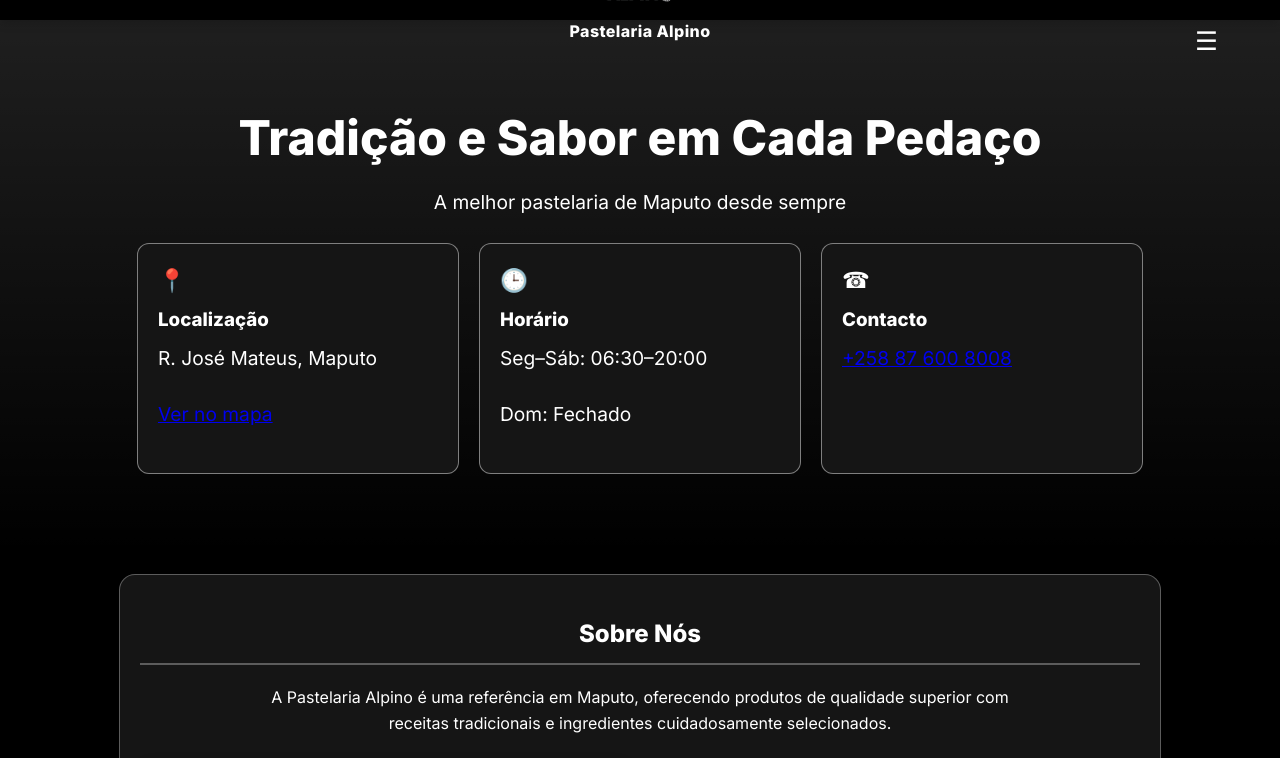
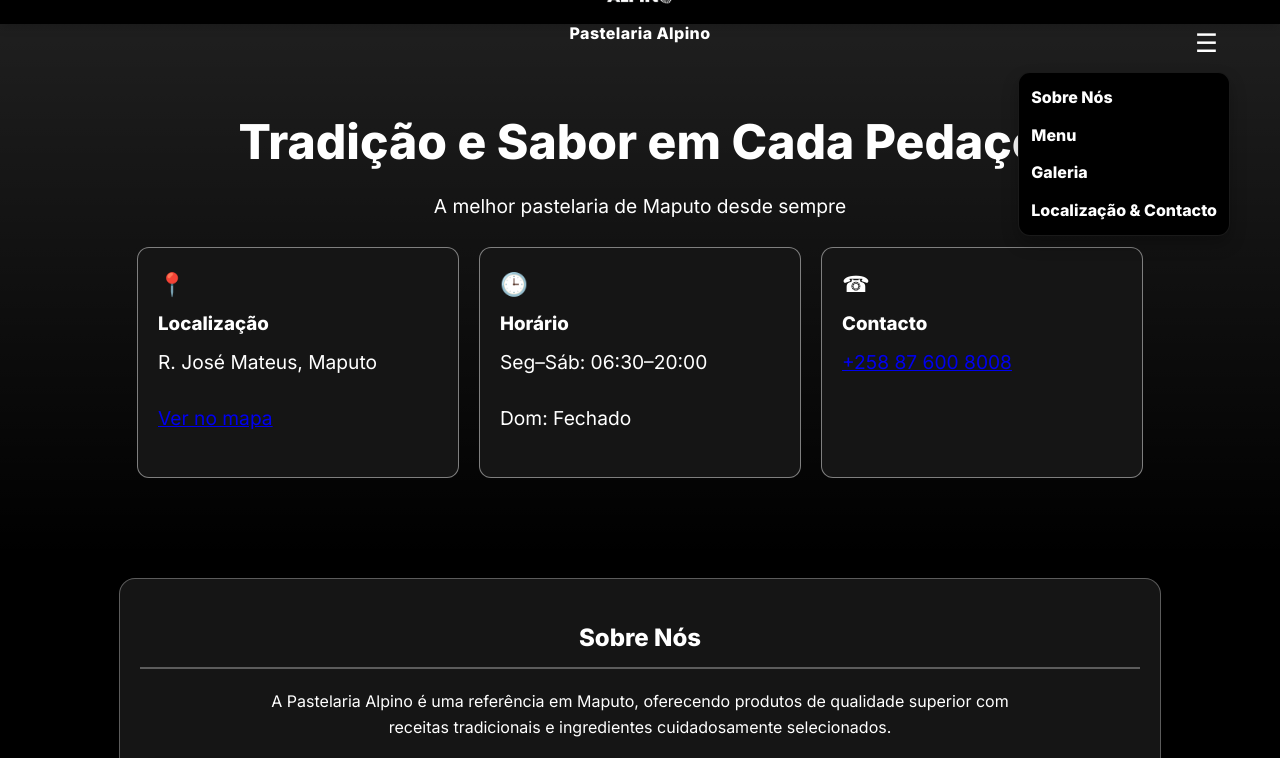
Before and after one commit to TPereira324/site, a plain HTML site: page index.html in a window 1280 px wide. Both pictures are taken after a click on the button "Abrir menu". Shown: the top 758 px of the page. Drawn offline with Linux system fonts and the light colour scheme.

Commit message:
deixa o logo um pouco mais para baixo

```diff
--- a/header.css
+++ b/header.css
@@ -1,8 +1,8 @@
 nav {
     background-color: var(--nav-bg);
-    padding: 10px;
+    padding: 12px 10px;
     position: sticky;
-    top: 0;
+    top: 8px;
     z-index: 1000;
     box-shadow: 0 4px 10px rgba(0, 0, 0, 0.15);
 }
@@ -57,6 +57,9 @@ nav {
     border-radius: 12px;
     flex-direction: column;
     box-shadow: 0 8px 16px rgba(0,0,0,0.25);
+}
+.nav-links.open {
+    display: flex;
 }
 
 .nav-links li {
```
